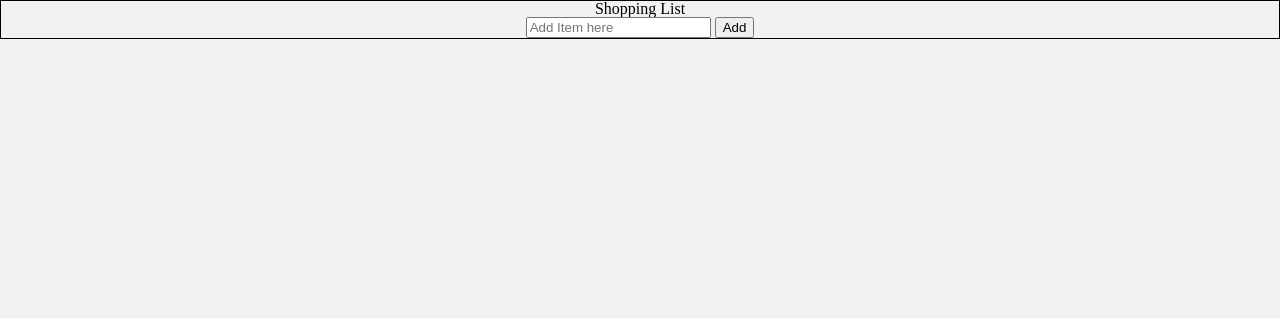
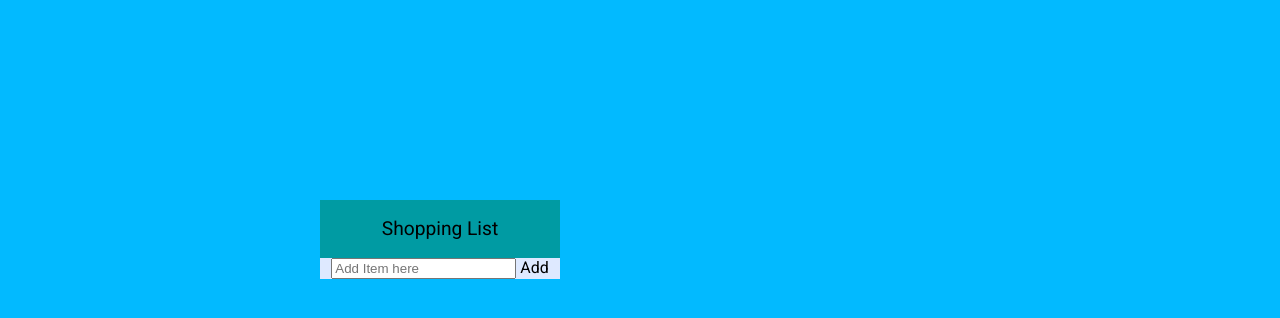
Before and after one commit to joseph-ortiz/shopping-list, a plain HTML site: page index.html in a window 1280 px wide. Drawn offline with nearby package versions, Linux system fonts and the light colour scheme.

Commit message:
added basic colors

```diff
--- a/css/main.css
+++ b/css/main.css
@@ -1,8 +1,31 @@
 body {
-    background-color: #F2F2F2;
+    //background-color: #F2F2F2;
+    background-color: #02BAFF;
+    font-family: 'Roboto', sans-serif;
 }
+.card {
+    width: 15em;
+    top: 25%;
+    left: 25%;
+    position: absolute;
+}
+div.heading {
+    text-align: center;
+    background-color: #009BA3;
+    line-height: 3;
 
-.main{
-  text-align: center;
-  border: 1px solid black;
 }
+div.heading > h1 {
+    font-size: larger;
+}
+.main {
+    text-align: center;
+    //border: 1px solid black;
+    background-color: #DEE9FF;
+}
+input.itemInput {
+    text-align: center;
+}
+div.add-item-container {
+    position: relative;
+}
--- a/index.html
+++ b/index.html
@@ -5,17 +5,24 @@
     <meta charset="UTF-8">
     <title>Shopping list</title>
     <link rel="stylesheet" href="css/reset.css">
-
     <link rel="stylesheet" href="css/main.css">
+    <link href='http://fonts.googleapis.com/css?family=Roboto' rel='stylesheet' type='text/css'>
 </head>
 
 <body>
-    <div class="main">
-        <h1>Shopping List</h1>
-        <input id="itemInput" type="text" placeholder="Add Item here">
-        <button id="addButton">Add</button>
-        <ul id="shoppingList"></ul>
+    <div class="card">
+        <div class="heading">
+            <h1 class "">Shopping List</h1>
+        </div>
+        <div class="main">
+            <div class="add-item-container">
+                <input id="itemInput" type="text" placeholder="Add Item here">
+                <a id="addButton" class="add-buton">Add</a>
+            </div>
 
+            <ul id="shoppingList"></ul>
+
+        </div>
     </div>
     <script src="http://code.jquery.com/jquery.min.js"></script>
     <script type="text/javascript" src="js/app.js"></script>
--- a/js/app.js
+++ b/js/app.js
@@ -7,6 +7,7 @@ $(document).ready(function(event) {
     $("#itemInput").keypress(function(event) {
         if (event.keyCode == 13) {
             addItem();
+
         }
     });
 
@@ -34,6 +35,7 @@ function addItem() {
         $("#shoppingList").append(newItemNode);
         $("li.item").unbind();
         addClickHandler();
+        $("#itemInput").val("");
     } else {
         alert("No value found");
     }
```
Also changed, not shown: plus.svg (added).
